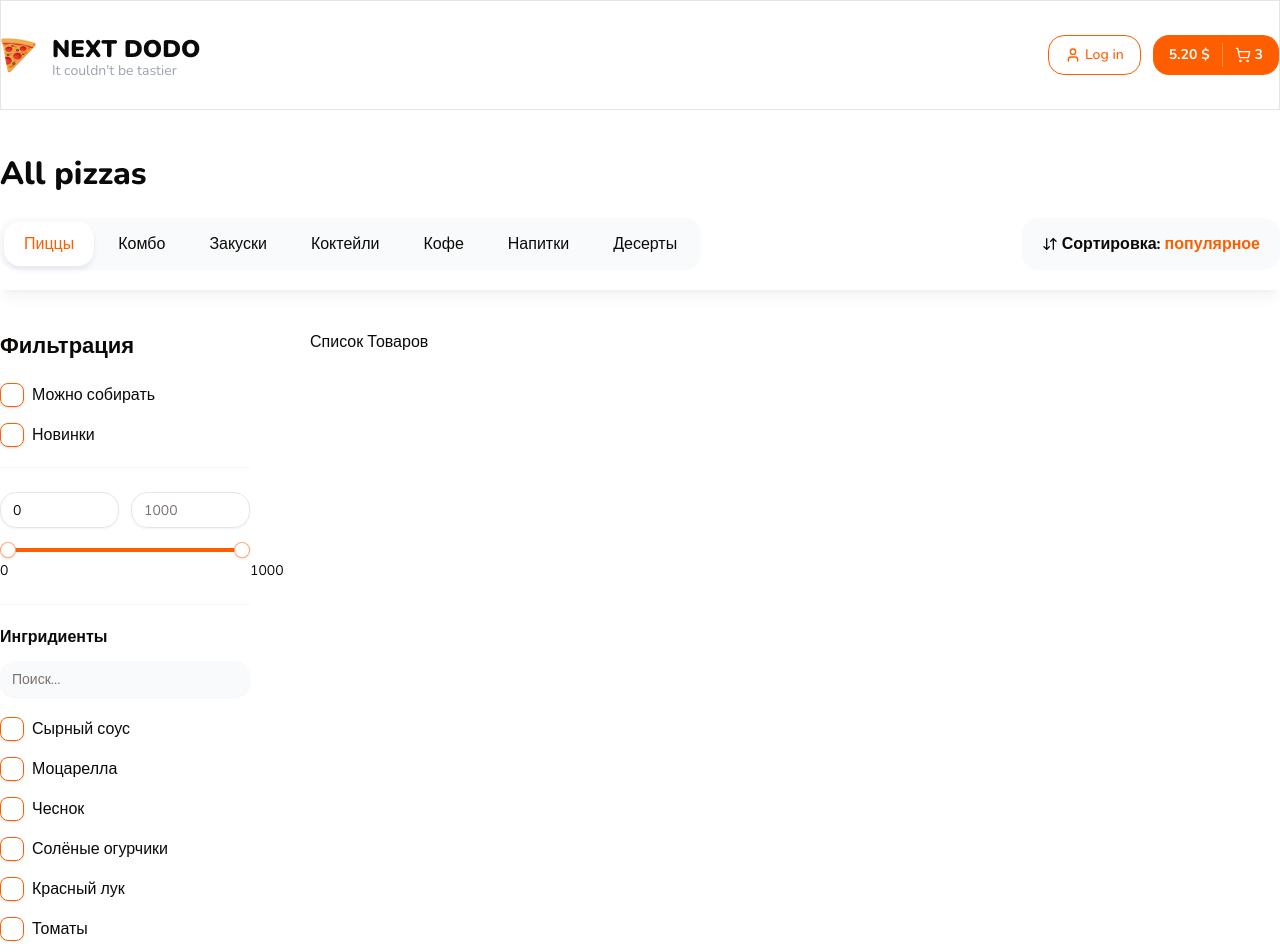
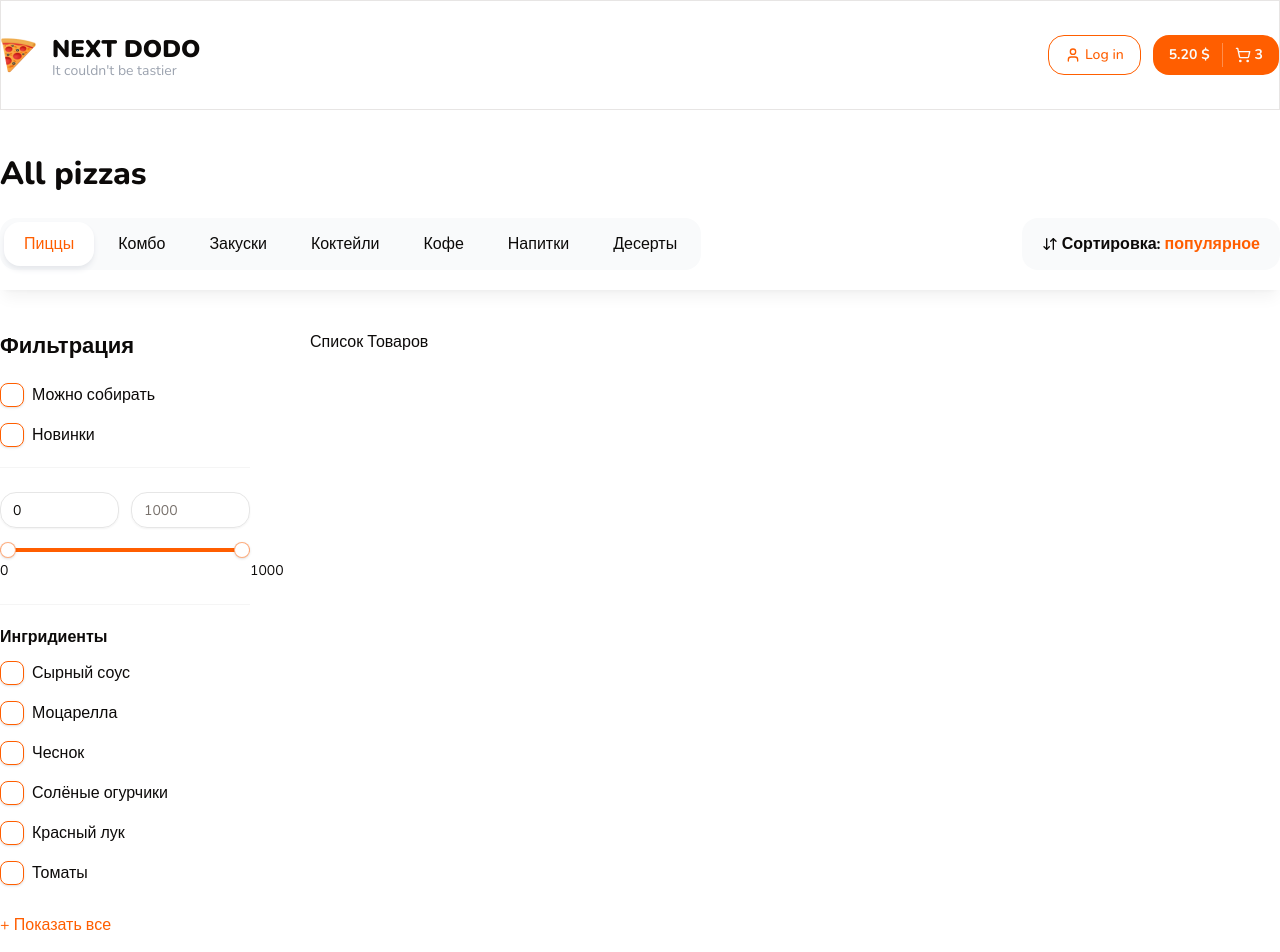
Before and after one commit to Tenebran/Next-Dodo, a Next.js app in the folder next-dodo/: page / in a window 1280 px wide. Shown: the top 952 px of the page. Built offline with nearby package versions, Linux system fonts and the light colour scheme.

Commit message:
Update CheckboxFiltersGroup component with toggle functionality for showing all items

```diff
--- a/next-dodo/components/shared/checkbox-filters-group.tsx
+++ b/next-dodo/components/shared/checkbox-filters-group.tsx
@@ -1,5 +1,7 @@
+'use client';
+
 import { cn } from '@/lib/utils';
-import React from 'react';
+import React, { useState } from 'react';
 import { FilterChecboxProps, FilterCheckbox } from './filterCheckbox';
 import { Input } from '../ui';
 
@@ -8,7 +10,7 @@
 interface Props {
   title: string;
   items: Item[];
-  defaultItem?: Item[];
+  defaultItem: Item[];
   limit?: number;
   searchInputPlaceholder?: string;
   onChange?: (value: string[]) => void;
@@ -26,25 +28,36 @@
   className,
   defaultValue,
 }) => {
+  const [showAll, setShowAll] = useState(false);
+  const list = showAll ? items : defaultItem?.slice(0, limit);
+
   return (
     <div className={cn('', className)}>
       <p className="font-bold mb-3">{title}</p>
-
-      <div className="mb-5">
-        <Input placeholder={searchInputPlaceholder} className=" bg-gray-50 border-none" />
-      </div>
+      {showAll && (
+        <div className="mb-5">
+          <Input placeholder={searchInputPlaceholder} className=" bg-gray-50 border-none" />
+        </div>
+      )}
 
       <div className="flex flex-col gap-4 max-h-96 pr-2 overflow-auto scrollbar">
-        {items.map((item, index) => (
+        {list.map((item, index) => (
           <FilterCheckbox
             key={index}
             text={item.text}
             value={item.value}
             endAdornment={item.endAdornment}
             checked={false}
-            // onCheckedChange={(ids) => console.log(ids)}
+            onCheckedChange={(ids) => console.log(ids)}
           />
         ))}
+        {items.length > limit && (
+          <div className={showAll ? 'border-t-neutral-100 mt-4' : ''}>
+            <button onClick={() => setShowAll(!showAll)} className="text-primary mt-3">
+              {showAll ? 'Скрыть' : '+ Показать все'}
+            </button>
+          </div>
+        )}
       </div>
     </div>
   );
--- a/next-dodo/components/shared/filters.tsx
+++ b/next-dodo/components/shared/filters.tsx
@@ -55,6 +55,54 @@
             text: 'Томаты',
             value: '6',
           },
+          {
+            text: 'Сырный соус',
+            value: '1',
+          },
+          {
+            text: 'Моцарелла',
+            value: '2',
+          },
+          {
+            text: 'Чеснок',
+            value: '3',
+          },
+          {
+            text: 'Солёные огурчики',
+            value: '4',
+          },
+          {
+            text: 'Красный лук',
+            value: '5',
+          },
+          {
+            text: 'Томаты',
+            value: '6',
+          },
+          {
+            text: 'Сырный соус',
+            value: '1',
+          },
+          {
+            text: 'Моцарелла',
+            value: '2',
+          },
+          {
+            text: 'Чеснок',
+            value: '3',
+          },
+          {
+            text: 'Солёные огурчики',
+            value: '4',
+          },
+          {
+            text: 'Красный лук',
+            value: '5',
+          },
+          {
+            text: 'Томаты',
+            value: '6',
+          },
         ]}
         defaultItem={[
           {
```
